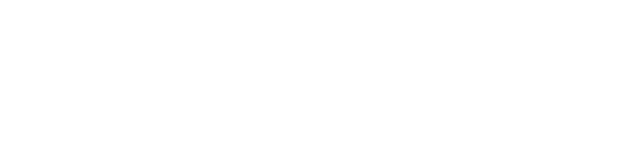
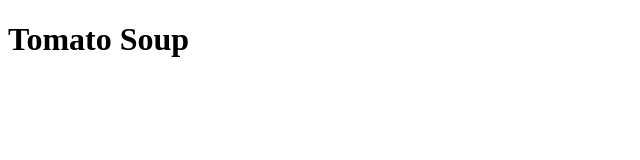
Before and after one commit to ChewingTabasco/odin-recipes-v2, a plain HTML site: page recipes/tomato-soup.html in a window 1280 px wide. Shown: the whole page, without its empty margins (0-640 px from the left). Drawn offline with Linux system fonts and the light colour scheme.

Commit message:
Add Tomato Soup header to tomato-soup html

```diff
--- a/recipes/tomato-soup.html
+++ b/recipes/tomato-soup.html
@@ -6,5 +6,7 @@
     <meta name="viewport" content="width=device-width, initial-scale=1.0" />
     <title>Tomato Soup</title>
   </head>
-  <body></body>
+  <body>
+    <h1>Tomato Soup</h1>
+  </body>
 </html>
```
